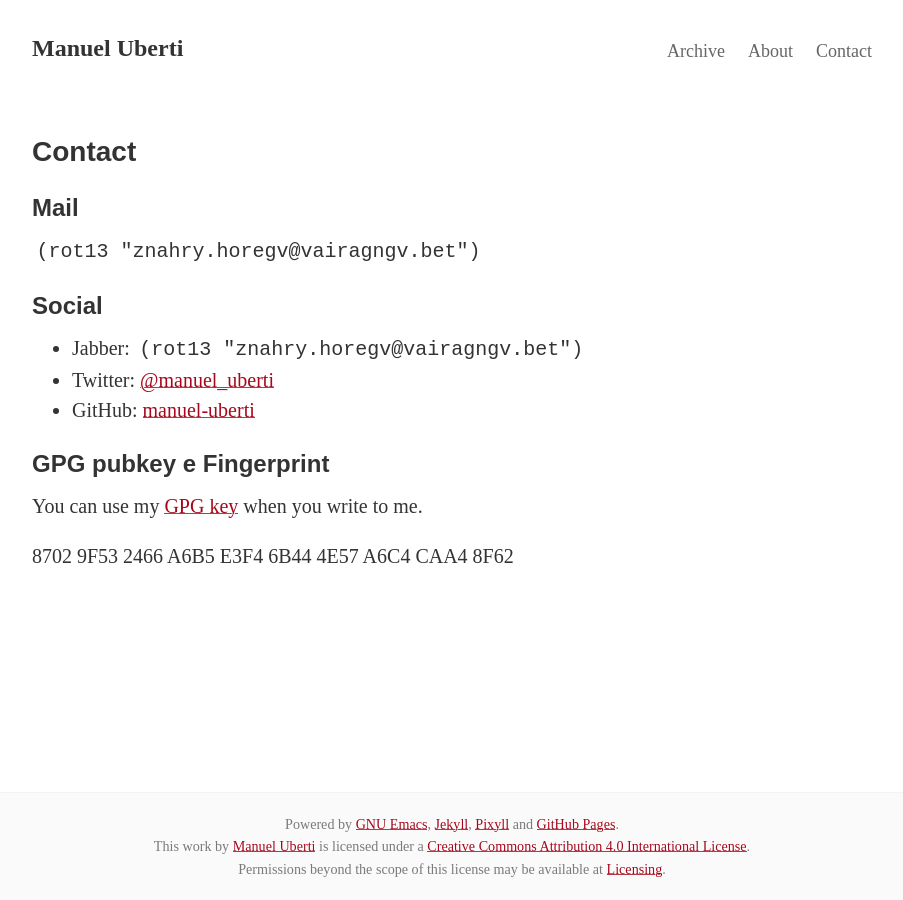
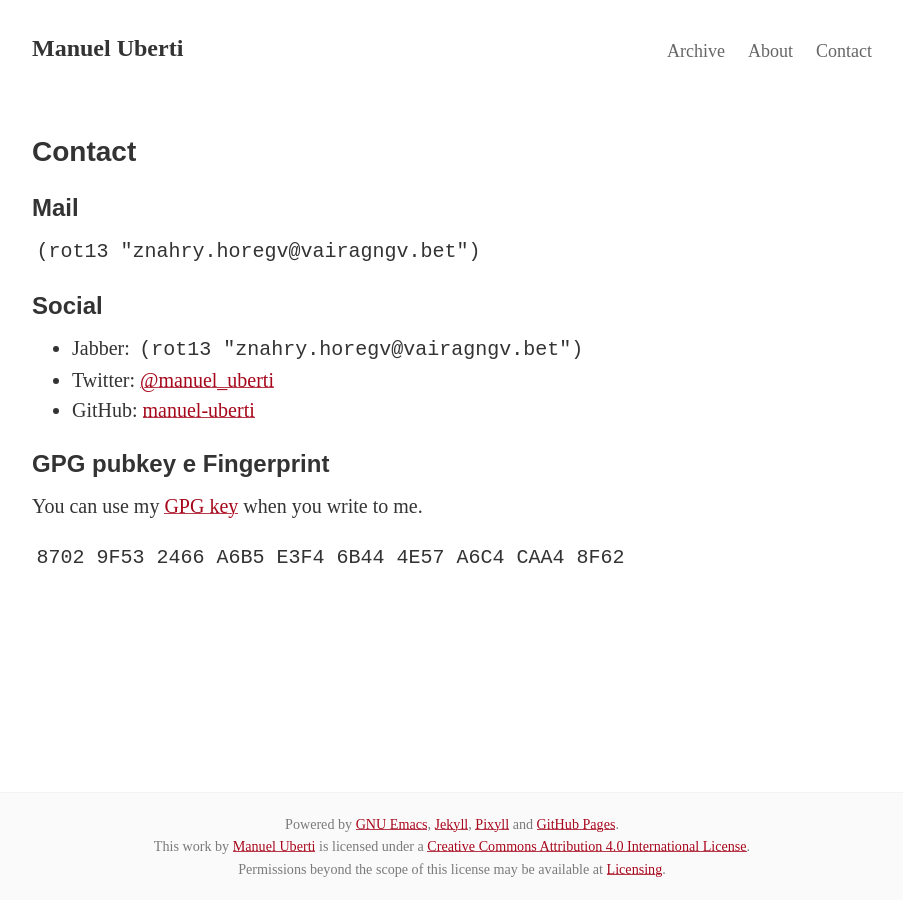
Before and after one commit to manuel-uberti/manuel-uberti.github.io, a Jekyll site: the page built from contact.md, in a window 1280 px wide. Shown: the whole page, without its empty margins (188-1091 px from the left). Built offline with Jekyll 4.4.1, drawn with Linux system fonts in a browser that asks for light colours; some web fonts are replaced.

Commit message:
Render fingerprint with code tag

```diff
--- a/contact.md
+++ b/contact.md
@@ -19,4 +19,4 @@ tags: contact
 You can use my [GPG key](https://github.com/manuel-uberti/manuel-uberti.github.io/blob/master/pubkey.txt)
 when you write to me.
 
-8702 9F53 2466 A6B5 E3F4 6B44 4E57 A6C4 CAA4 8F62
+`8702 9F53 2466 A6B5 E3F4 6B44 4E57 A6C4 CAA4 8F62`
```
